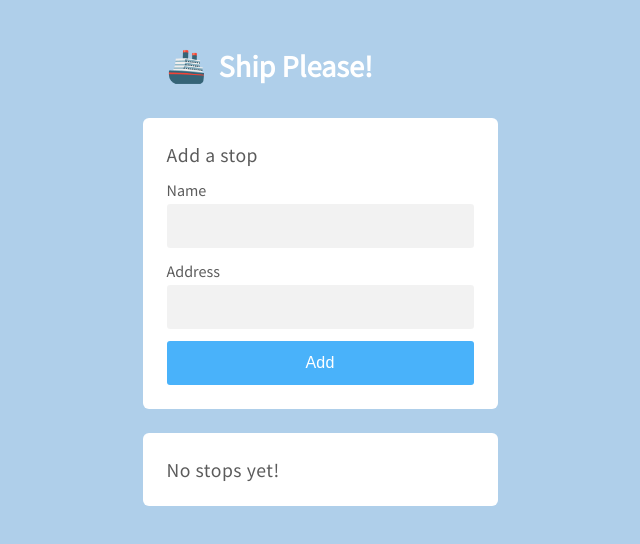
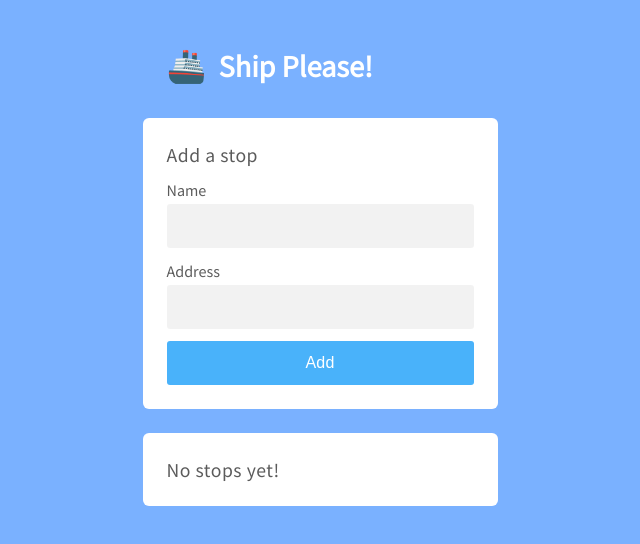
Before and after one commit to zroyer/ship-please, a React app: page / in a window 1280 px wide. Shown: the top 544 px of the page, without its empty margins (320-960 px from the left). Built offline with nearby package versions, Linux system fonts and the light colour scheme.

Commit message:
updates colors pt2

```diff
--- a/src/styles/variables.less
+++ b/src/styles/variables.less
@@ -1,4 +1,4 @@
-@background-color: rgb(175, 207, 234);
+@background-color: rgb(122, 177, 255);
 @accent: rgb(73, 178, 250);
 @transparent: rgba(0, 0, 0, 0);
 @border-color: rgba(0, 0, 0, 0.05);
```
